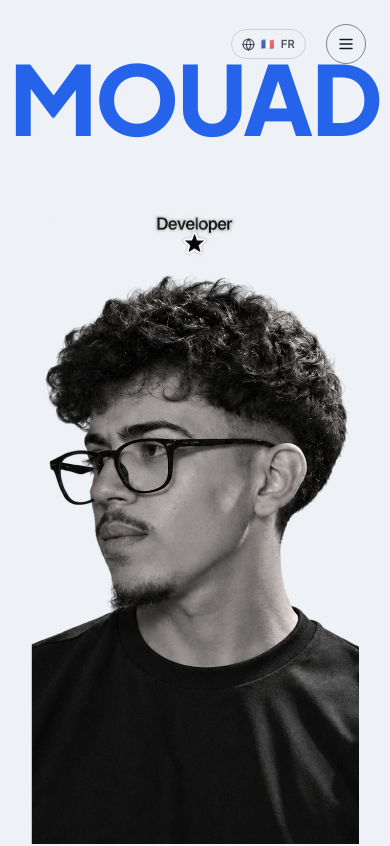
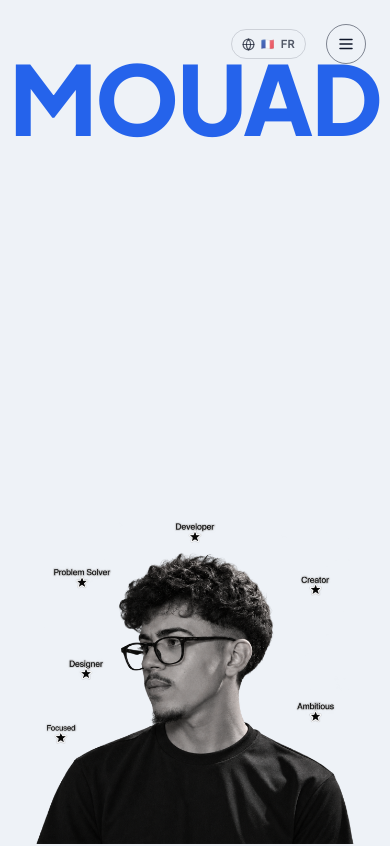
Before and after one commit to Mouadbrt/MOUAD, a React (Vite) app: page / in a window 390 px wide. Shown: the top 846 px of the page. Built offline with nearby package versions, Linux system fonts and the light colour scheme.

Commit message:
Update project

```diff
--- a/src/components/Hero.jsx
+++ b/src/components/Hero.jsx
@@ -64,8 +64,11 @@ function MobileMenu({ open, onClose, navLeft, navRight, t }) {
 function Portrait({ t }) {
   const [failed, setFailed] = useState(false);
   if (failed) {
+    // Not a photo, so there's nothing to preserve an aspect ratio for —
+    // keeps its own minimum height so it doesn't collapse to near-nothing
+    // now that the wrapper around it is auto-height on mobile (see below).
     return (
-      <div className="w-full h-full rounded-t-[3rem] bg-putty-card border border-ink/10 flex flex-col items-center justify-end gap-3 pb-10 text-center px-6">
+      <div className="w-full h-full min-h-[280px] rounded-t-[3rem] bg-putty-card border border-ink/10 flex flex-col items-center justify-end gap-3 pb-10 text-center px-6">
         <ImageOff size={28} className="text-ink/60" />
         <p className="font-display text-xs font-semibold uppercase tracking-widest text-ink/70">{t.hero.addPhoto}</p>
         <p className="text-[11px] text-ink/70 max-w-[220px]">{t.hero.dropPhoto}</p>
@@ -77,7 +80,10 @@ function Portrait({ t }) {
       src="/assets/portrait.png"
       alt={profile.name}
       onError={() => setFailed(true)}
-      className="w-full h-full object-cover object-top rounded-t-[3rem]"
+      // Mobile: width-driven, height auto, object-contain — the whole photo
+      // stays visible, never cropped, matching whatever aspect ratio it
+      // actually has. sm+ (unchanged): fixed-height box, object-cover.
+      className="w-full h-auto sm:h-full object-contain sm:object-cover object-top rounded-t-[3rem]"
     />
   );
 }
@@ -232,9 +238,15 @@ export default function Hero() {
           </div>
         </nav>
 
-        {/* portrait, anchored to the bottom, the giant wordmark showing behind it */}
-        <div ref={portraitWrapRef} className="absolute z-10 left-1/2 -translate-x-1/2 bottom-0 h-[76%] md:h-[84%] w-[84%] sm:w-[64%] md:w-[46%] max-w-xl">
-          <div className="relative w-full h-full">
+        {/* portrait, anchored to the bottom, the giant wordmark showing behind it.
+            Below `sm` the box is auto-height (width-driven, matching the photo's
+            own aspect ratio) so the entire image stays visible, never cropped —
+            sm and up keep the original fixed-height, object-cover box untouched. */}
+        <div
+          ref={portraitWrapRef}
+          className="absolute z-10 left-1/2 -translate-x-1/2 bottom-0 h-auto sm:h-[76%] md:h-[84%] w-[84%] sm:w-[64%] md:w-[46%] max-w-xl"
+        >
+          <div className="relative w-full h-auto sm:h-full">
             <Portrait t={t} />
           </div>
         </div>
--- a/src/components/Projects.jsx
+++ b/src/components/Projects.jsx
@@ -1,4 +1,5 @@
 import React from "react";
+import { ArrowRight } from "lucide-react";
 import { Eyebrow } from "./Ui.jsx";
 import Reveal from "./Reveal.jsx";
 import RevealText from "./motion/RevealText.jsx";
@@ -21,6 +22,15 @@ export default function Projects() {
             {t.projects.titleLine2}
           </RevealText>
           <p className="mt-4 max-w-lg text-paper/60">{t.projects.subtitle}</p>
+
+          {/* Mobile-only nudge — the horizontal scroll itself is unchanged,
+              this just makes the affordance obvious on touch screens where
+              nothing else hints at it (desktop/tablet already show a peek
+              of the next card). */}
+          <p className="sm:hidden mt-3 flex items-center gap-1.5 text-xs text-paper/50">
+            {t.projects.scrollHint}
+            <ArrowRight size={14} className="shrink-0" />
+          </p>
         </Reveal>
 
         {/* each card owns its own container→image→title→meta reveal
--- a/src/locales/en.json
+++ b/src/locales/en.json
@@ -110,6 +110,7 @@
     "titleLine1": "Built to last,",
     "titleLine2": "made to perform",
     "subtitle": "From showcase sites to a complete Web GIS platform, here's an overview of what I've delivered.",
+    "scrollHint": "Scroll right to see other projects",
     "items": [
       { "tag": "Web GIS", "desc": "A Web GIS platform for visualizing and managing Meknès's geographic data — administrative offices, municipalities, schools, and health centers, with authentication and user management." },
       { "tag": "Website", "desc": "Modern, responsive website presenting the company's activity and products, with SEO structure and online deployment." },
--- a/src/locales/es.json
+++ b/src/locales/es.json
@@ -110,6 +110,7 @@
     "titleLine1": "Construido para durar,",
     "titleLine2": "hecho para rendir",
     "subtitle": "Del sitio vitrina a la plataforma Web GIS completa, aquí tienes un vistazo de lo que he entregado.",
+    "scrollHint": "Desliza hacia la derecha para ver los demás proyectos",
     "items": [
       { "tag": "Web GIS", "desc": "Plataforma Web GIS de visualización y gestión de datos geográficos de Meknès — dependencias administrativas, municipios, escuelas y centros de salud, con autenticación y gestión de usuarios." },
       { "tag": "Sitio web", "desc": "Sitio web moderno y responsivo que presenta la actividad y los productos de la empresa, con estructura SEO y despliegue en línea." },
--- a/src/locales/fr.json
+++ b/src/locales/fr.json
@@ -110,6 +110,7 @@
     "titleLine1": "Construit pour durer,",
     "titleLine2": "fait pour performer",
     "subtitle": "Du site vitrine à la plateforme Web GIS complète, voici un aperçu de ce que j'ai livré.",
+    "scrollHint": "Faites défiler vers la droite pour voir les autres projets",
     "items": [
       { "tag": "Web GIS", "desc": "Plateforme Web GIS de visualisation et gestion des données géographiques de Meknès — annexes administratives, communes, écoles et centres de santé, avec authentification et gestion des utilisateurs." },
       { "tag": "Site web", "desc": "Site web moderne et responsive présentant l'activité et les produits de l'entreprise, avec structure SEO et déploiement en ligne." },
```
